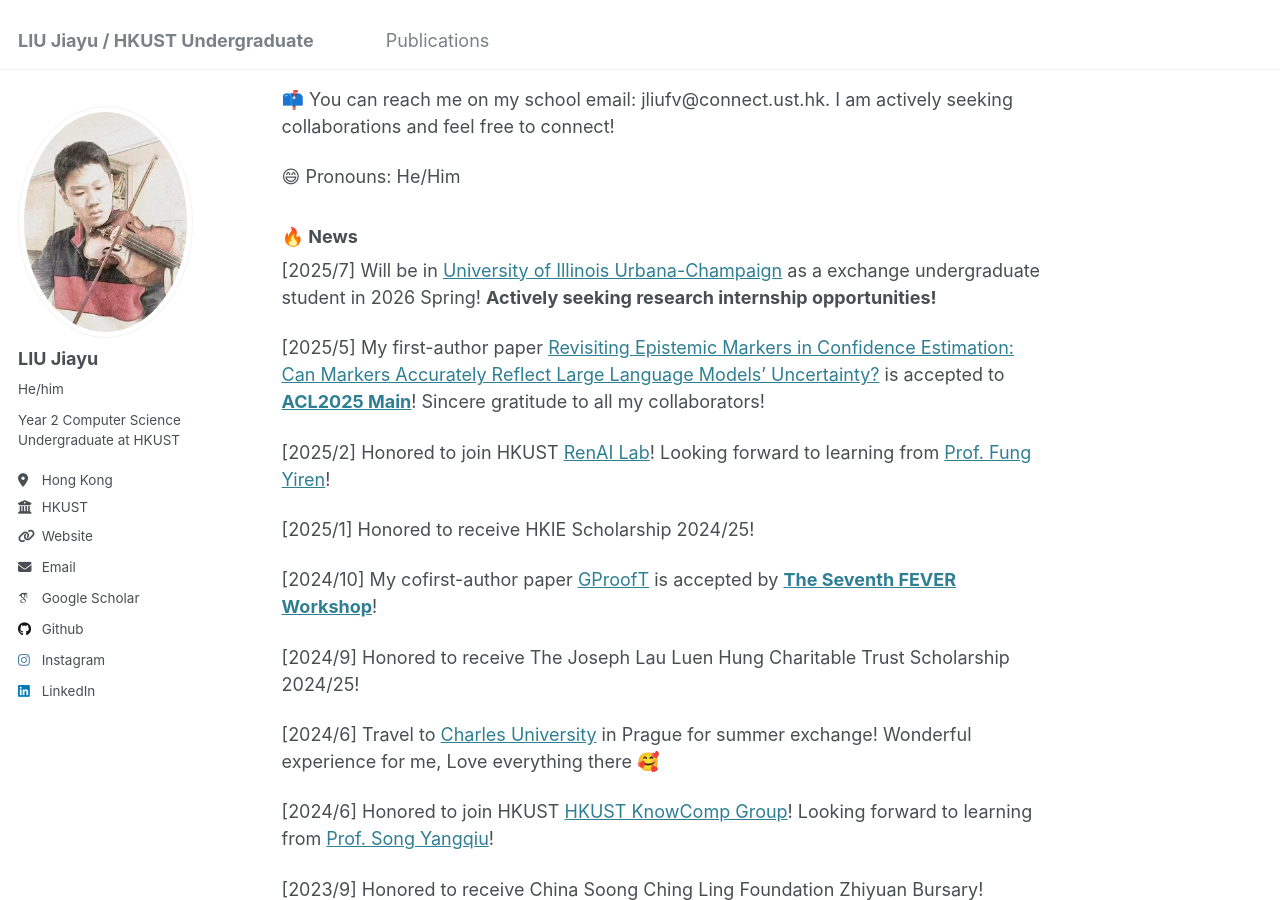
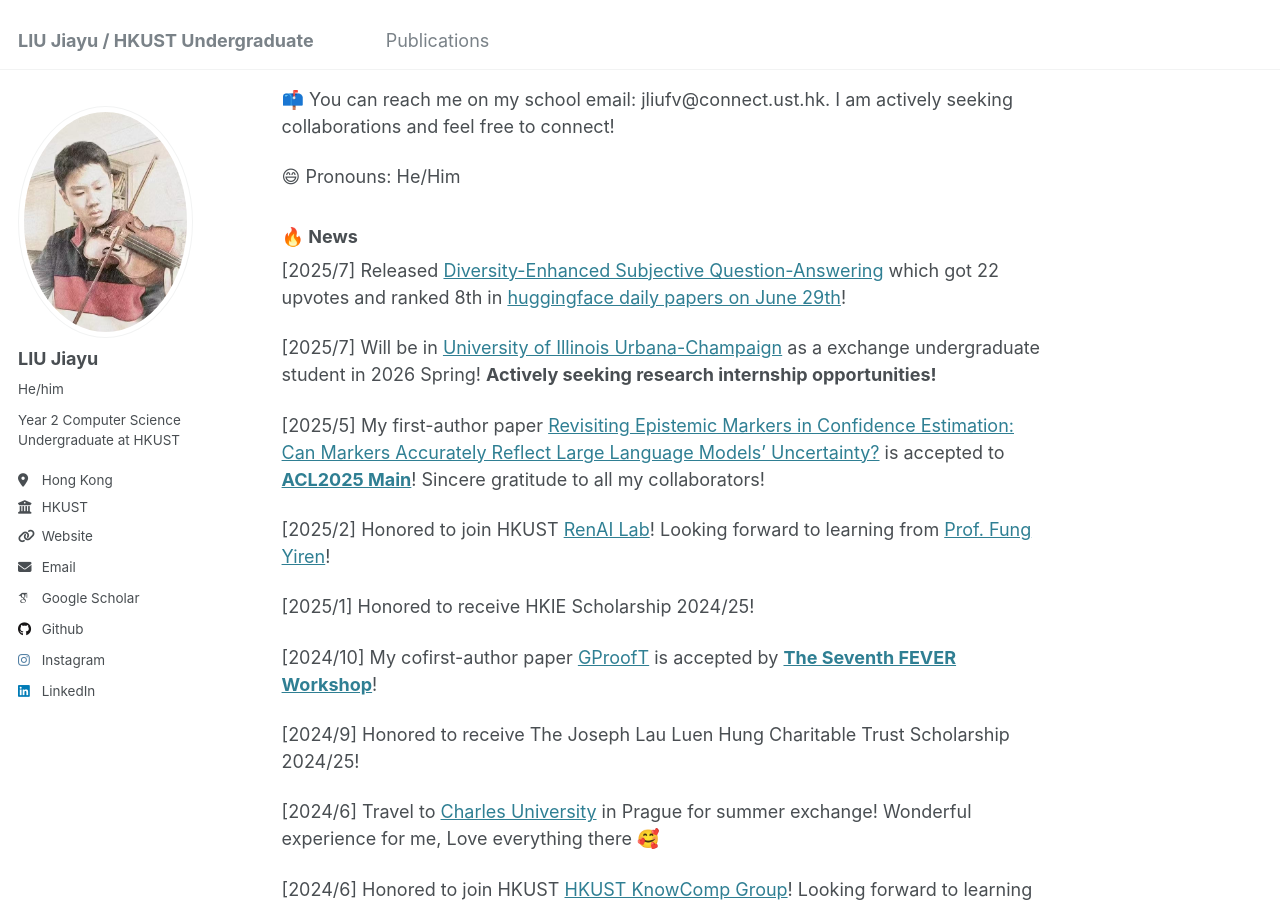
Before and after one commit to JiayuJeff/JiayuJeff.github.io, a Jekyll site: the page built from _pages/about.md, in a window 1280 px wide and 900 px high, scrolled down 345 px. Built offline with Jekyll 4.4.1, drawn with Linux system fonts in a browser that asks for light colours; some web fonts are replaced.

Commit message:
Update about.md

```diff
--- a/_pages/about.md
+++ b/_pages/about.md
@@ -37,6 +37,8 @@ redirect_from:
 
 ### &#128293; News
 
+[2025/7] Released [Diversity-Enhanced Subjective Question-Answering](https://huggingface.co/papers/2507.20187) which got 22 upvotes and ranked 8th in [huggingface daily papers on June 29th](https://huggingface.co/papers/date/2025-07-29)!
+
 [2025/7] Will be in [University of Illinois Urbana-Champaign](https://illinois.edu/) as a exchange undergraduate student in 2026 Spring! **Actively seeking research internship opportunities!**
 
 [2025/5] My first-author paper [Revisiting Epistemic Markers in Confidence Estimation: Can Markers Accurately Reflect Large Language Models' Uncertainty?](https://arxiv.org/abs/2505.24778) is accepted to [**ACL2025 Main**](https://2025.aclweb.org/)! Sincere gratitude to all my collaborators!
```
